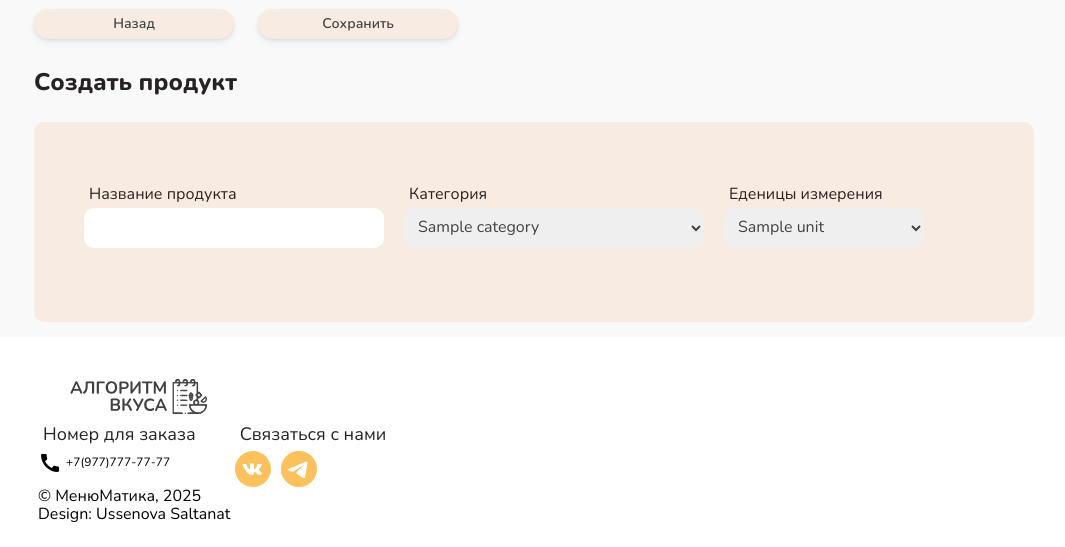
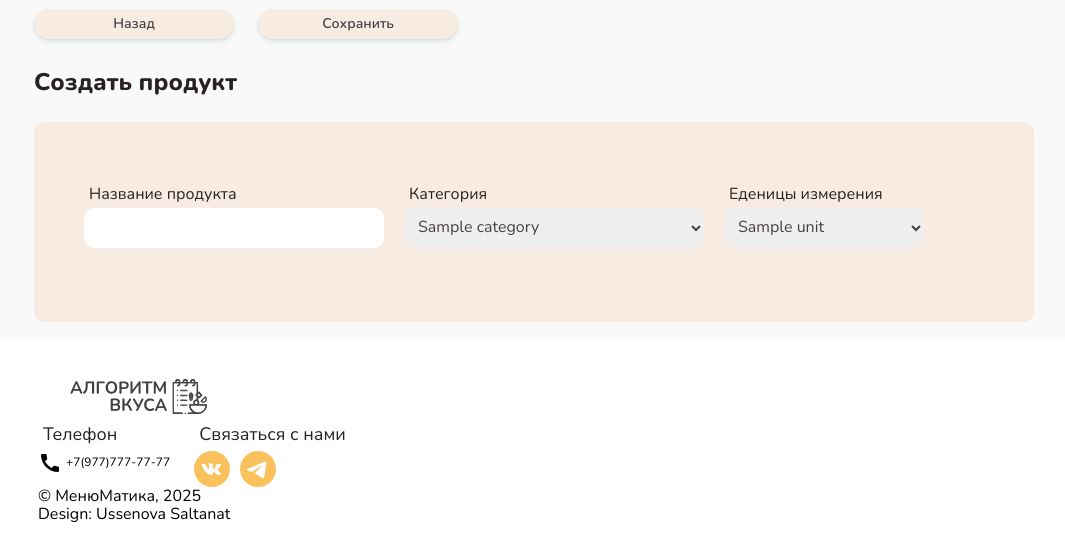
Before and after one commit to usSaltanat/TasteAlgorithm, a Flask app: template templates/new.html in a window 1280 px wide. Shown: the part 271-818 px from the top of the page, without its empty margins (18-1083 px from the left). Run offline with Flask 3, Linux system fonts and the light colour scheme; the template is opened without the code that fills it: most values are stand-ins (such as "Sample title", 1, 10 or a date in 2020).

Commit message:
исправила футер

```diff
--- a/templates/base.html
+++ b/templates/base.html
@@ -90,7 +90,7 @@
             <svg class="footer_logo"> </svg>
             <address class="footer_address">
                 <div class="footer_contact">
-                    <h2 class="footer_title">Номер для заказа</h2>
+                    <h2 class="footer_title">Телефон</h2>
                     <a class="footer_link-phone" href="tel:  +7(977)777-77-77">
                         <svg width="24" height="24" viewBox="0 0 24 24" fill="currentColor"
                             xmlns="http://www.w3.org/2000/svg">
```
